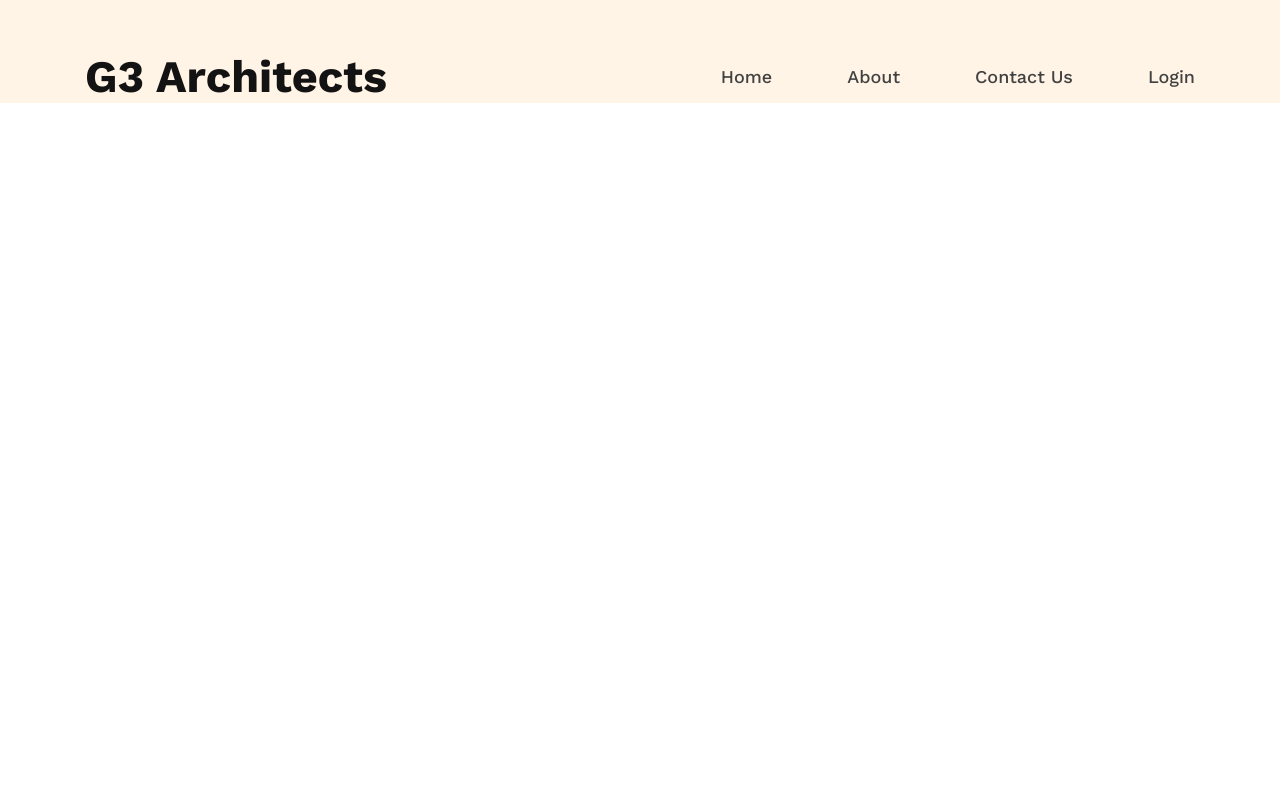
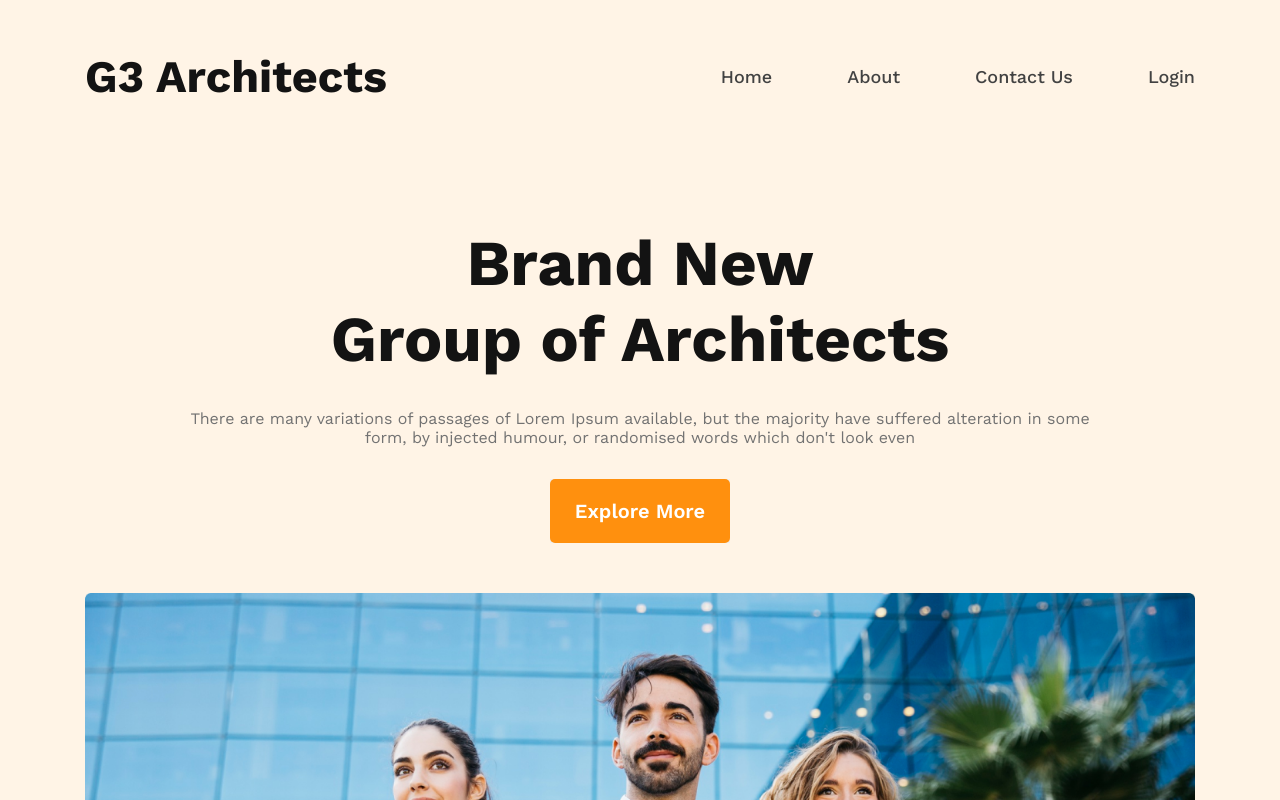
Before and after one commit to mehadi-shuvo/g3-architects, a plain HTML site: page index.html in a window 1280 px wide. Shown: the top 800 px of the page. Drawn offline with nearby package versions, Linux system fonts and the light colour scheme.

Commit message:
banner section done

```diff
--- a/css/styles.css
+++ b/css/styles.css
@@ -10,6 +10,25 @@
 .container{
     width: 1110px;
     margin: 0 auto;
+}
+
+.primary-btn{
+    border: none;
+
+}
+
+.primary-btn a{
+    display: block;
+    text-decoration: none;
+    text-transform: capitalize;
+    font-weight: 600;
+    font-size: 20px;
+    text-align: center;
+    color: #FFFFFF;
+    padding: 20px 25px;
+    background-color: #FF900E;
+    border-radius: 5px;
+
 }
 
 
@@ -56,6 +75,42 @@
     font-size: 18px;
     color: #424242;
 }
+/* banner css starsf */
+.banner{
+    padding-top: 122px;
+}
+.banner-items .contants{
+    display: flex;
+    flex-direction: column;
+    align-items: center;
+}
+.banner-items .contants .banner-title {
+    text-align: center;
+    font-weight: 700;
+    font-size: 64px;
+    color: #131313;
+
+}
+.banner-items .contants .discription {
+    text-align: center;
+    font-weight: 400;
+    font-size: 16px;
+    color: #727272;
+    padding: 0 100px;
+    margin-bottom: 32px;
+    margin-top: 32px;
+
+}
+.banner-items .contants .primary-btn{
+    margin-bottom: 50px;
+}
+.banner-items .banner-image{
+    padding-bottom: 45px;
+}
+.banner-items .banner-image img{
+    width: 100%;
+}
+
 
 
 /* ==========================================
@@ -65,7 +120,7 @@
 ========================================== */
 
 /* mobile device */
-@media only screen and (max-width: 676px){
+@media screen and (max-width: 676px){
 
     .container{
         width: 100%;
@@ -73,6 +128,7 @@
     }
     nav .nav-items{
         flex-direction: column;
+    padding-top: 20px;
     }
     nav .nav-items ul{
     flex-direction: column;
@@ -81,6 +137,9 @@
     list-style: none;
     margin-right: 0px;
     }
-
+    .banner-items .contants .discription {
+        padding: 0 20px;
 
     }
+
+}
--- a/index.html
+++ b/index.html
@@ -27,6 +27,19 @@
             </ul>
             </div>
         </nav>
+        <section class="banner container">
+            <div class="banner-items">
+                <div class="contants">
+                    <h2 class="banner-title">Brand New</h2>
+                    <h2 class="banner-title">Group of Architects</h2>
+                    <p class="discription">There are many variations of passages of Lorem Ipsum available, but the majority have suffered alteration in some form, by injected humour, or randomised words which don't look even</p>
+                    <button class="primary-btn"><a href="#">explore more</a></button>
+                </div>
+                <div class="banner-image">
+                    <img src="images/banner.png" alt="banner">
+                </div>
+            </div>
+        </section>
     </header>
 </body>
 </html>
```
Lines whose indentation alone changed are shown as unchanged.
